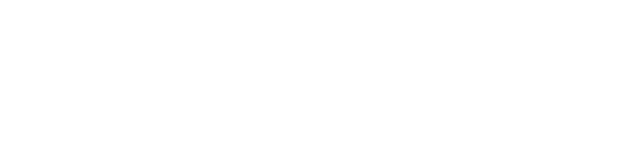
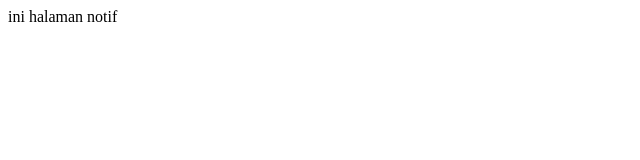
Before and after one commit to heloschanel-star/CompanyProfile, a plain HTML site: page fitur-notif.html in a window 1280 px wide. Shown: the whole page, without its empty margins (0-640 px from the left). Drawn offline with Linux system fonts and the light colour scheme.

Commit message:
menambah keterangan di fitur-notif

```diff
--- a/fitur-notif.html
+++ b/fitur-notif.html
@@ -7,5 +7,7 @@
 </head>
 <body>
 
+<div>ini halaman notif</div>
+
 </body>
 </html>
```
